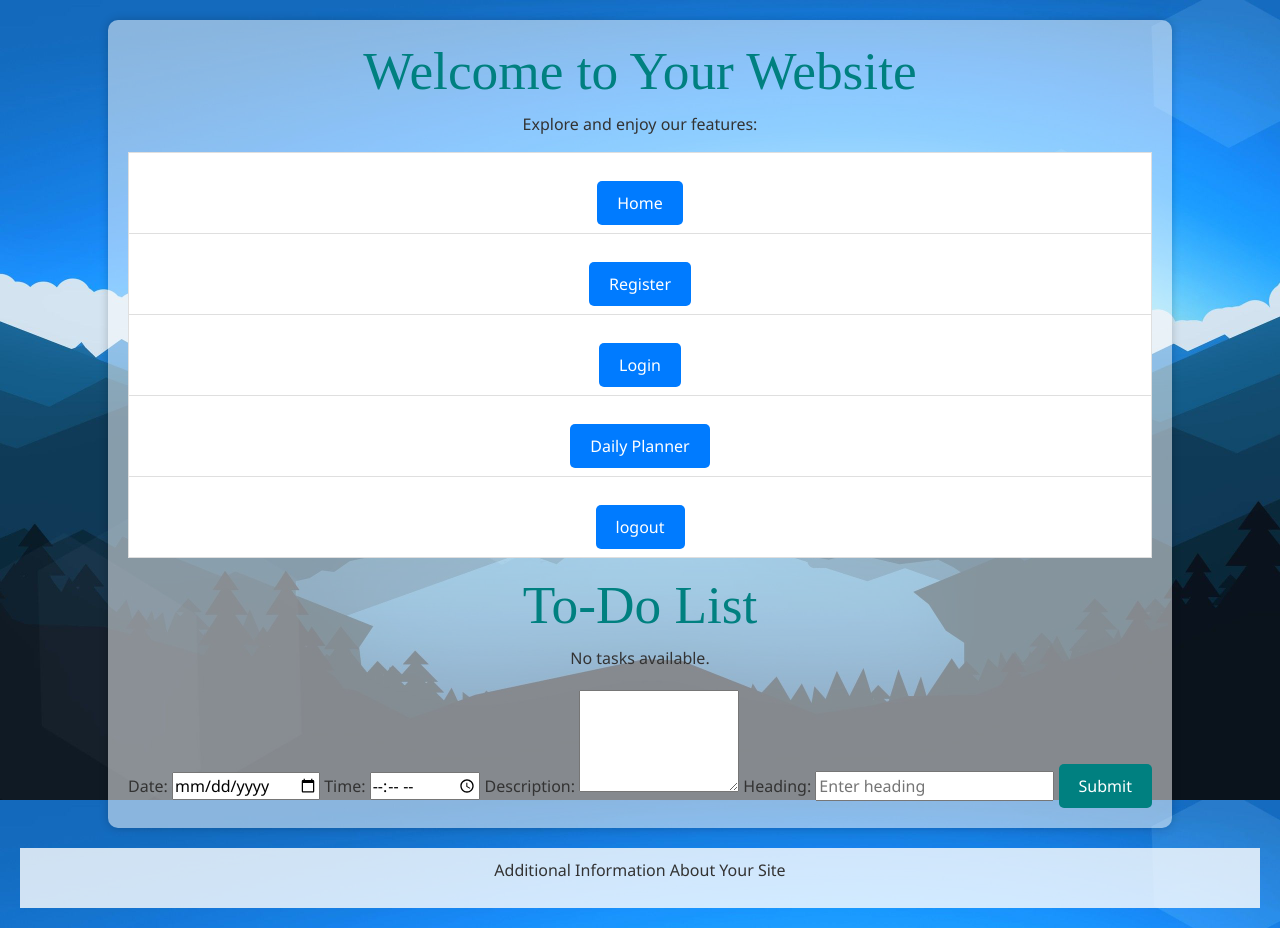
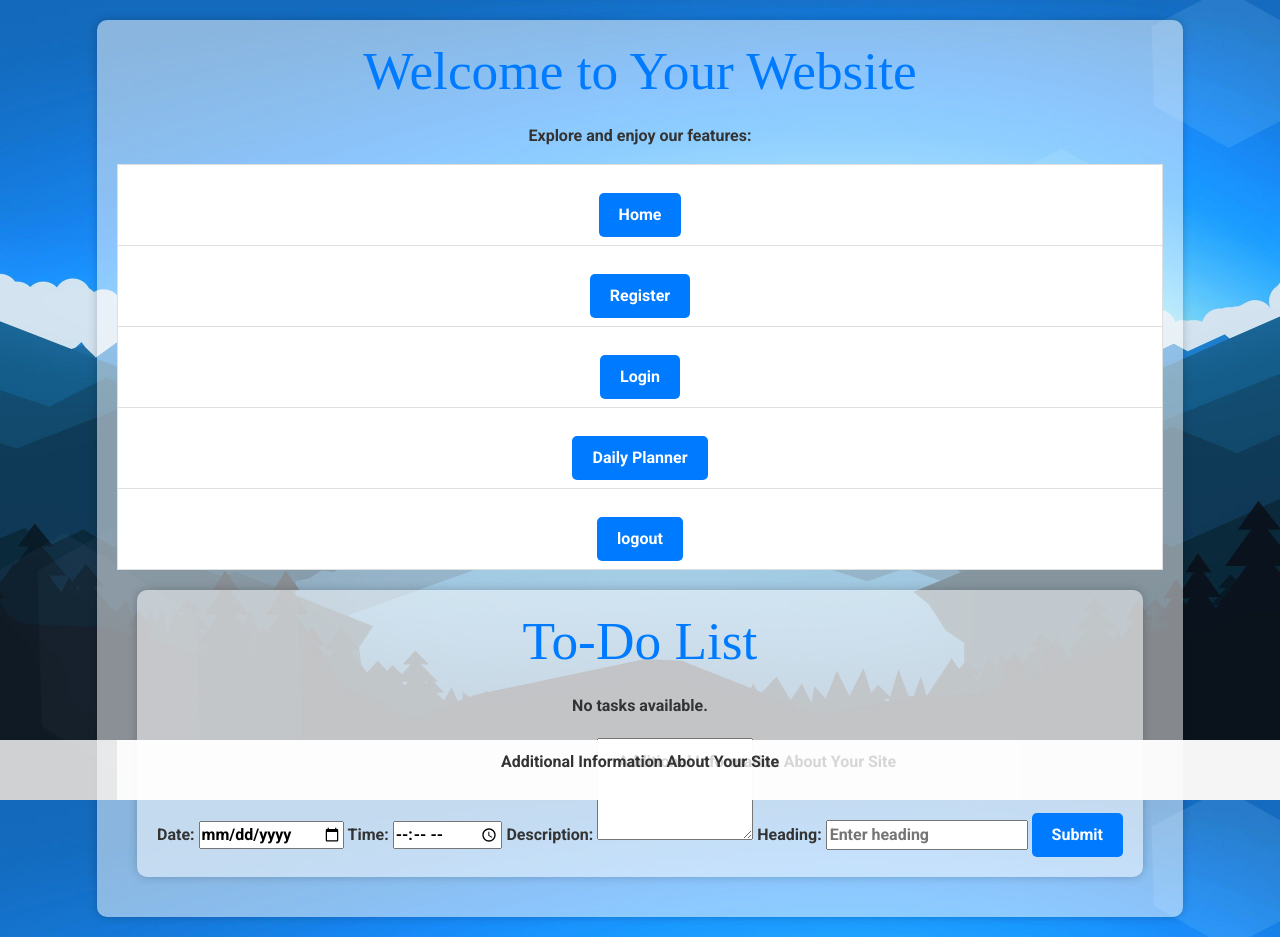
Before and after one commit to AbdunnurBackendPY/TZ, a Django app: page /users/Daily_planner/ in a window 1280 px wide. Run offline with Django 4.2, Linux system fonts and the light colour scheme; some web fonts are replaced.

Commit message:
кастомизация

```diff
--- a/templates/Daily_planner.html
+++ b/templates/Daily_planner.html
@@ -4,27 +4,57 @@
 <!DOCTYPE html>
 <html lang="en">
 <head>
-    <meta charset="UTF-8">
-    <meta name="viewport" content="width=device-width, initial-scale=1.0">
-    <title>To-Do List</title>
     <style>
         body {
-            font-family: 'Segoe UI', Tahoma, Geneva, Verdana, sans-serif;
-            margin: 20px;
-            background-color: 007BFF;
+
+            background-size: cover;
+            background-position: center;
+            background-repeat: no-repeat;
+            font-family: 'Roboto', sans-serif;
+            margin: 0;
+            padding: 0;
+            display: flex;
+            flex-direction: column;
+            align-items: center;
+            justify-content: space-between;
+            min-height: 100vh;
             color: #333;
         }
+
+        .main-container {
+            text-align: center;
+            padding: 20px;
+            border-radius: 10px;
+            box-shadow: 0 0 10px rgba(0, 0, 0, 0.2);
+            margin: 20px;
+        }
+
         h1 {
+            color: #007BFF;
+            margin-bottom: 20px;
+        }
+
+        a.button {
+            display: inline-block;
+            padding: 10px 20px;
             text-align: center;
-            color: #008080;
+            text-decoration: none;
+            background-color: #007BFF;
+            color: #fff;
+            border-radius: 5px;
+            margin-top: 20px;
+            transition: background-color 0.3s ease;
         }
-        h2 {
-            color: #006400;
+
+        a.button:hover {
+            background-color: #0056b3;
         }
+
         ul {
             list-style-type: none;
             padding: 0;
         }
+
         .task {
             background-color: #fff;
             border: 1px solid #ddd;
@@ -32,24 +62,38 @@
             margin-bottom: 10px;
             border-radius: 5px;
         }
+
         form {
             margin-top: 20px;
         }
+
         button {
-            background-color: #008080;
+            background-color: #007BFF;
             color: #fff;
             padding: 10px 20px;
             border: none;
             border-radius: 5px;
             cursor: pointer;
+            transition: background-color 0.3s ease;
         }
+
         button:hover {
-            background-color: #006666;
+            background-color: #0056b3;
+        }
+
+        footer {
+            width: 100%;
+            background-color: rgba(255, 255, 255, 0.8);
+            text-align: center;
+            padding: 10px;
+            position: fixed;
+            bottom: 0;
         }
     </style>
 </head>
 <body>
 
+<div class="main-container">
     <h1>To-Do List</h1>
 
     {% if tasks %}
@@ -70,7 +114,13 @@
         {% csrf_token %}
         <button type="submit">Submit</button>
     </form>
+</div>
+
+<footer>
+    <p>Additional Information About Your Site</p>
+</footer>
+
+</body>
+</html>
 
 {% endblock %}
-</body>
-</html>
--- a/users/forms.py
+++ b/users/forms.py
@@ -8,6 +8,10 @@
     class Meta:
         model = User
         fields = ['username', 'password1', 'password2']
+
+        widgets = {'username': forms.TextInput(attrs={'type': 'text'}),
+                    'password1': forms.TextInput(attrs={'type': 'text'}),
+                    'password': forms.TextInput(attrs={'type': 'text'})}
 
 
 class Daily_plannerForm(forms.ModelForm):
--- a/users/views.py
+++ b/users/views.py
@@ -1,5 +1,4 @@
 from django.contrib.auth.decorators import login_required
-from django.shortcuts import render, redirect
 from django.contrib.auth import login
 from .forms import UserRegistrationForm
 from .models import Daily_planner
```
Also changed, not shown: templates/register.html (+15 -7 lines), templates/registration/login.html (+4 -4 lines), db.sqlite3. Lines whose indentation alone changed are shown as unchanged.
